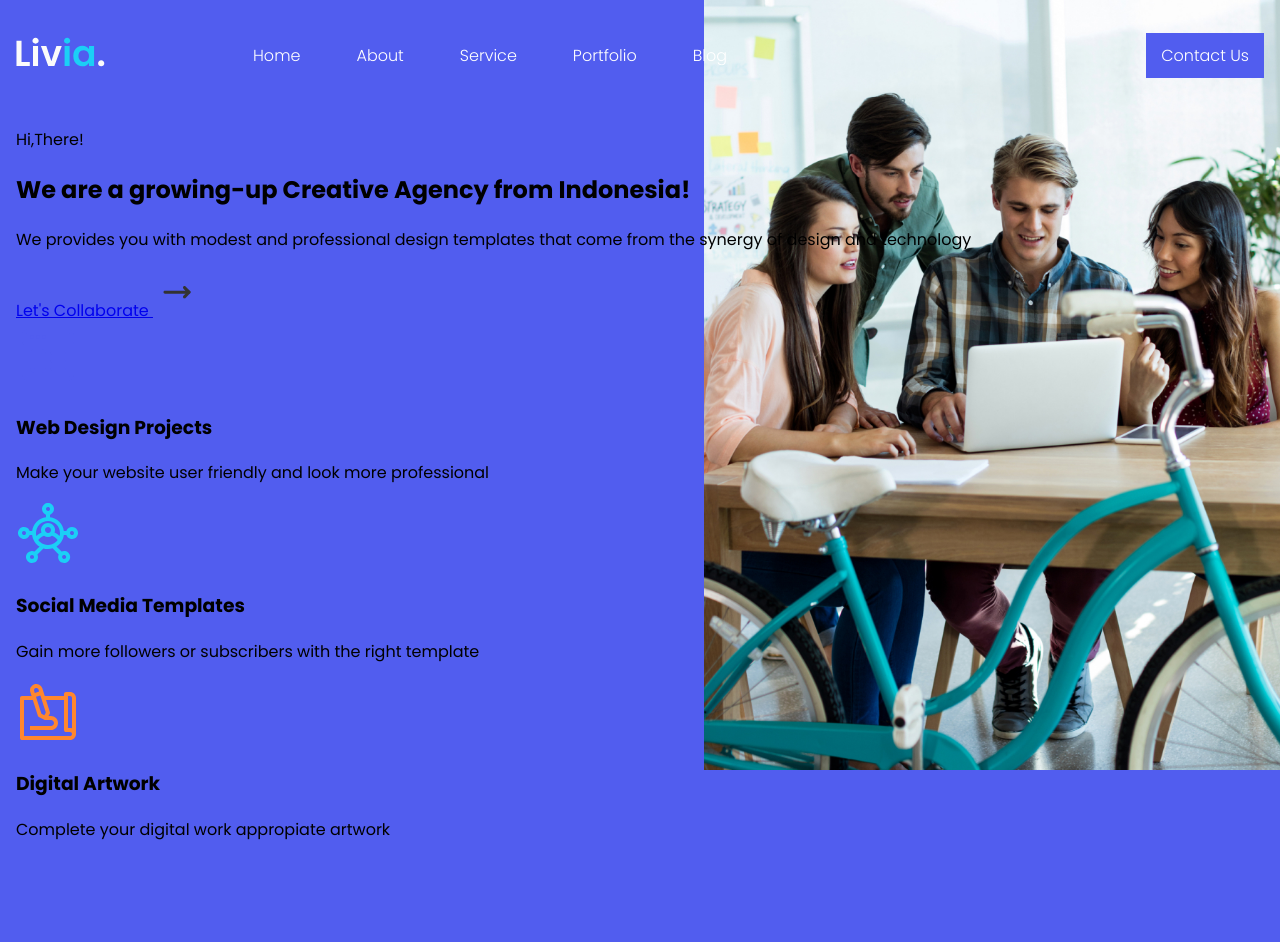
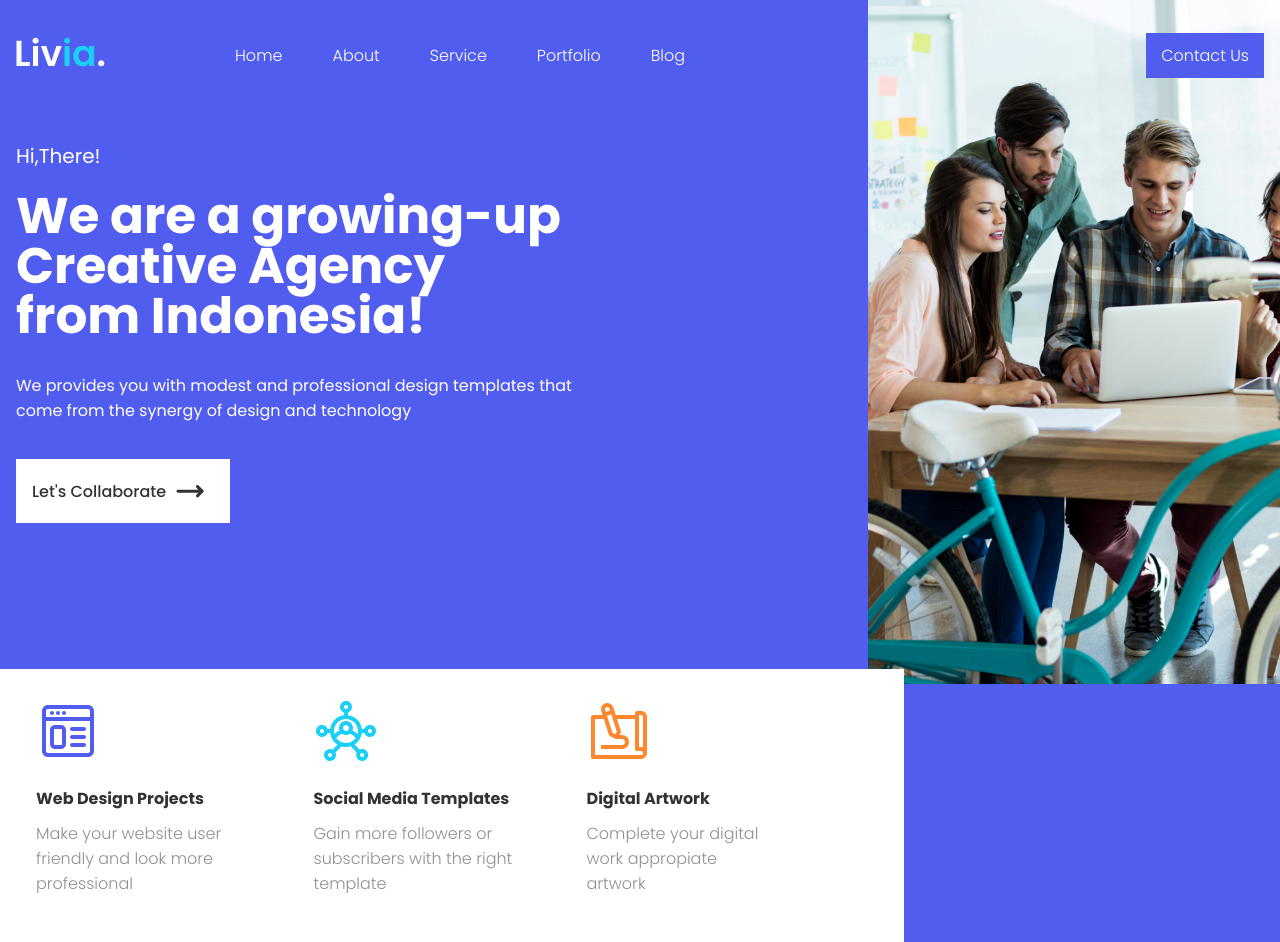
Before and after one commit to alvarobarrenadev/header-creative-company, a website built with Vite: page index.html in a window 1280 px wide. Before the commit the page ends 842 px from the top, so only its background shows below. Built offline with nearby package versions, Linux system fonts and the light colour scheme.

Commit message:
Acabando el hero y categories

```diff
--- a/css/styles.css
+++ b/css/styles.css
@@ -18,29 +18,32 @@ body {
     background-color: var(--bg-blue);
     font-family: var(--font-primary);
     background-image: url("../img/icon-background.jpg");
-    background-position: top right;
+    background-position: top right -100px;
     background-repeat: no-repeat;
-    background-size: 45%;
+    background-size: 40%;
 }
 
 
 .container {
     min-height: 100%;
-    max-width: 1300px;
+    max-width: 1700px;
     margin-left: auto;
     margin-right: auto;
     padding-left: 16px;
     padding-right: 16px;
 }
 
+/* HEADER */
 header.main-header {
     padding-top: 33px;
     padding-bottom: 33px;
     display: flex;
     align-items: center; /* Centra los elementos del menú */
-    gap: 148px;
+    gap: 130px;
+    margin-bottom: 30px;
 }
 
+/* MENÚ DE NAVEGACIÓN */
 nav.main-menu {
     width: 100%;
 }
@@ -50,7 +53,7 @@ nav.main-menu ul {
     padding: 0;
     display: flex;
     align-items: center; /* Centra los elementos del menú */
-    gap: 56px;
+    gap: 50px;
     list-style: none;
 }
 
@@ -66,3 +69,74 @@ nav.main-menu a {
     color: var(--color-white);
     font-weight: 300;
 }
+
+/* MAIN */
+
+section.hero {
+    max-width: 45%;
+}
+
+section.hero p:not(:has(a)),
+section.hero h1:not(:has(a)) {
+    /*
+    Se pone el color blanco a todos los elementos de section hero exceptuando <a>
+    */
+    color: var(--color-white);
+}
+
+
+section.hero p.hero__initial {
+    font-size: 20px;
+}
+
+section.hero h1.hero__title {
+    margin: 0;
+    font-size: 50px;
+    line-height: 50px;
+    margin-bottom: 32px;
+    font-weight: 700;
+}
+
+section.hero p.hero__subtitle {
+    padding-bottom: 20px;
+}
+
+section.hero a.hero__button {
+    text-decoration: none;
+    display: flex;
+    align-items: center;
+    color: var(--color-black);
+    background-color: var(--color-white);
+    max-width: fit-content;
+    padding: 8px 16px;
+    font-weight: 500;
+    margin-bottom: 100px;
+}
+
+section.categories {
+    width: 80%;
+    box-sizing: border-box;
+    display: flex;
+    justify-content: space-between;
+    gap: 40px;
+    background-color: var(--color-white);
+    padding: 30px 130px;
+    transform: translate(-110px, 46px);
+}
+
+.category__icon {
+    width: 64px;
+}
+
+.category__title {
+    font-size: 16px;
+    color: var(--color-black);
+    margin-bottom: 0;
+}
+
+.category__description {
+    font-size: 16px;
+    font-weight: 300;
+    color: var(--color-gray);
+    margin-top: 10px;
+}
```
Also changed, not shown: index.html (+0 -1 lines).
